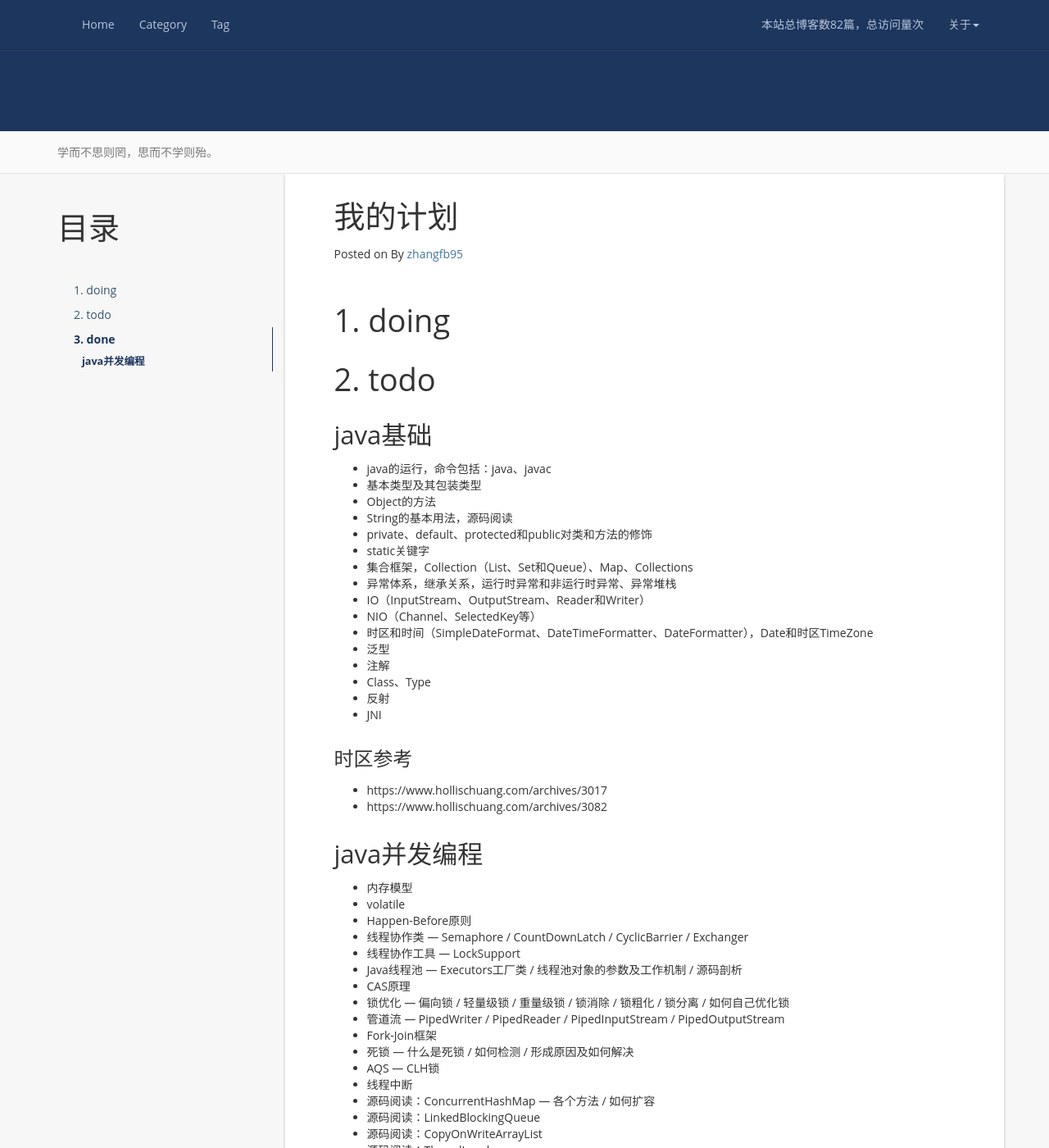
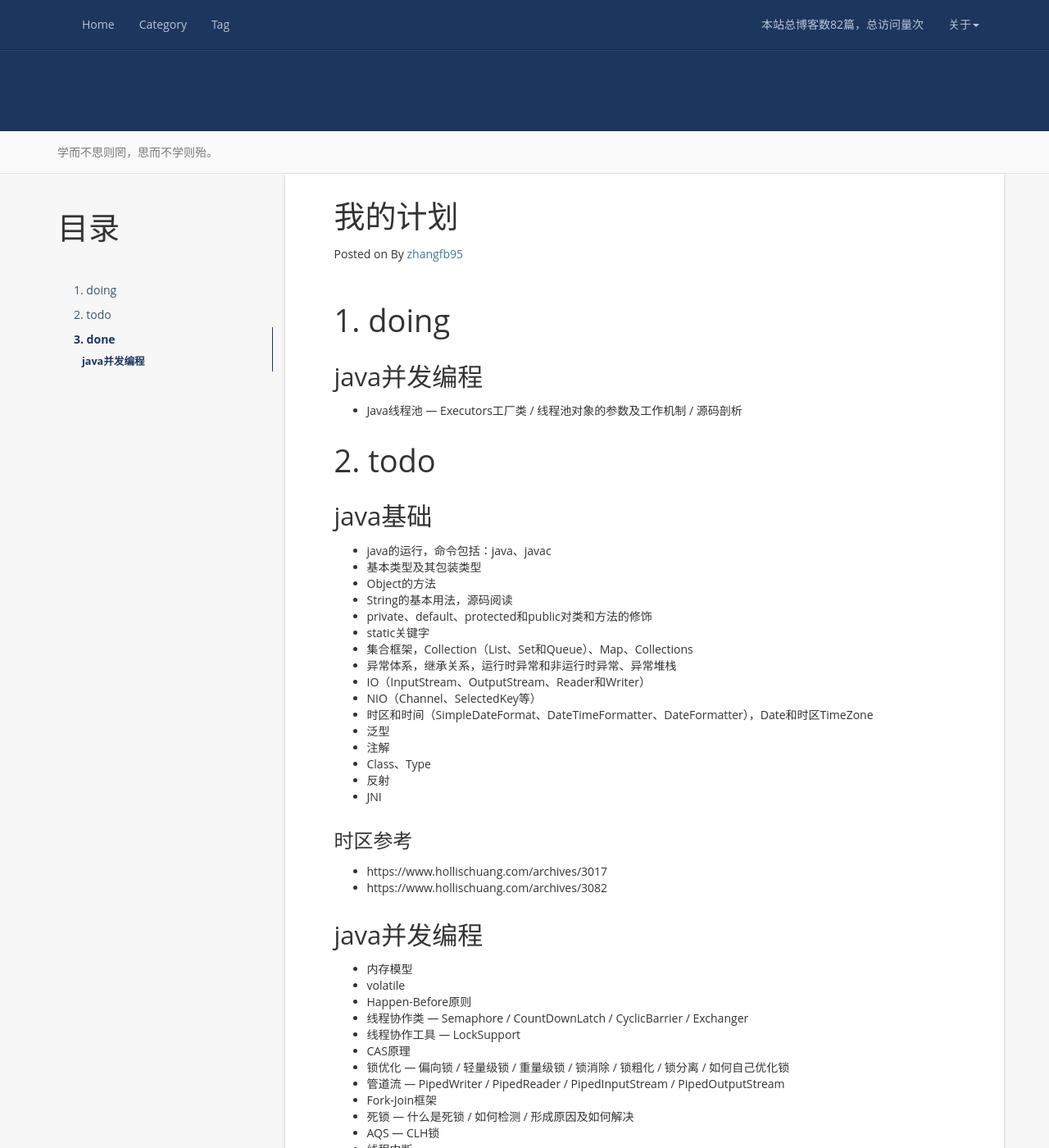
Before and after one commit to zhangfb95/zhangfb95.github.io.bak, a Jekyll site: the page built from plan.md, in a window 1280 px wide and 1400 px high. Shown: the whole window at 82% size. Built offline with Jekyll 4.4.1, drawn with Linux system fonts in a browser that asks for light colours; nearby versions of some CDN libraries; a script that is not in the unit is left out; comment, search, counter and statistics services are not loaded; some of the changed lines change nothing that is shown.

Commit message:
修改正在做的项

```diff
--- a/plan.md
+++ b/plan.md
@@ -8,6 +8,10 @@ permalink: /plan/
 {:toc}
 
 # 1. doing
+
+## java并发编程
+
++ Java线程池 — Executors工厂类 / 线程池对象的参数及工作机制 / 源码剖析
 
 # 2. todo
 
@@ -42,7 +46,6 @@ permalink: /plan/
 + Happen-Before原则
 + 线程协作类 — Semaphore / CountDownLatch / CyclicBarrier / Exchanger
 + 线程协作工具 — LockSupport
-+ Java线程池 — Executors工厂类 / 线程池对象的参数及工作机制 / 源码剖析
 + CAS原理
 + 锁优化 — 偏向锁 / 轻量级锁 / 重量级锁 / 锁消除 / 锁粗化 / 锁分离 / 如何自己优化锁
 + 管道流 — PipedWriter / PipedReader / PipedInputStream / PipedOutputStream
```
